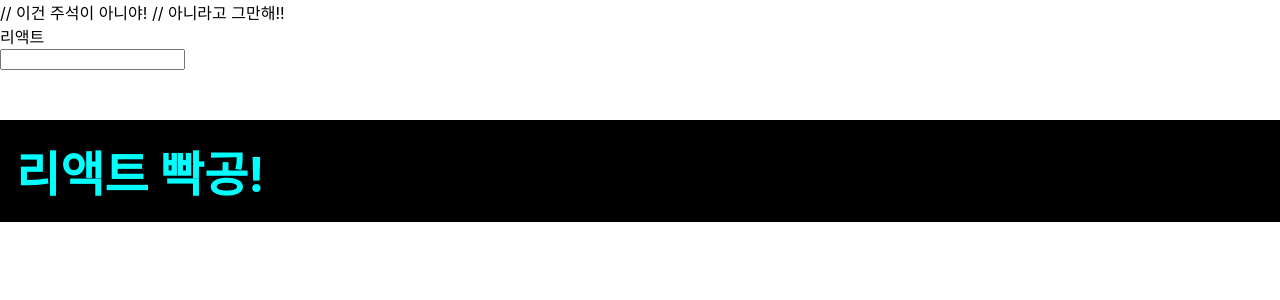
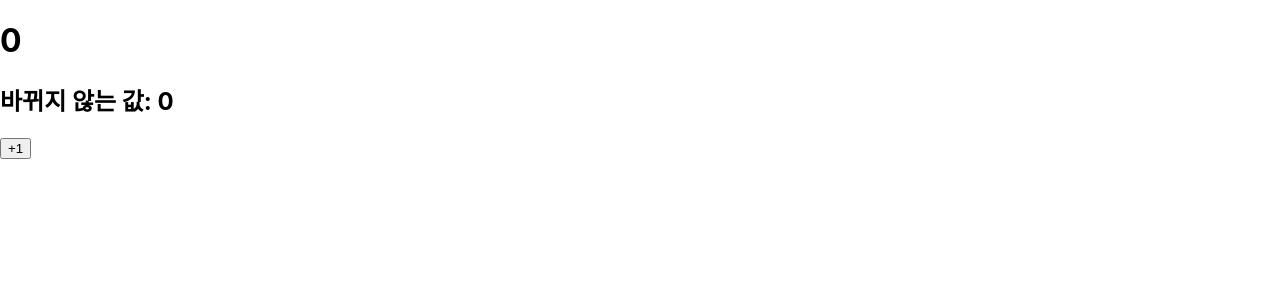
Before and after one commit to Leenamkwon/first-react, a React (Create React App) app: page / in a window 1280 px wide. Shown: the top 300 px of the page. Built offline with nearby package versions, Linux system fonts and the light colour scheme.

Commit message:
Learned: react class

```diff
--- a/public/index.html
+++ b/public/index.html
@@ -29,7 +29,6 @@
   <body>
     <noscript>You need to enable JavaScript to run this app.</noscript>
     <div id="root"></div>
-    <div id="branch"></div>
     <!--
       This HTML file is a template.
       If you open it directly in the browser, you will see an empty page.
--- a/src/App.js
+++ b/src/App.js
@@ -1,17 +1,8 @@
-import React, { Fragment } from 'react';
-// import logo from './logo.svg';
-// import './App.css';
+import React from 'react';
+import Counter from './Counter';
 
 function App() {
-  const name = '리액트';
-  return (
-    <>
-      {/* 주석은 이렇게 작성합니다~~~ */}
-      // 이건 주석이 아니야! // 아니라고 그만해!!
-      <div className="react">{name}</div>
-      <input />
-    </>
-  );
+  return <Counter />;
 }
 
 export default App;
--- /dev/null
+++ b/src/Counter.js
@@ -0,0 +1,27 @@
+import React, { Component } from 'react';
+
+class Counter extends Component {
+  state = {
+    number: 0,
+    fixedNumber: 0,
+  };
+
+  render() {
+    const { number, fixedNumber } = this.state; // state를 조회할 때는 this.state로 조회합니다.
+    return (
+      <div>
+        <h1>{number}</h1>
+        <h2>바뀌지 않는 값: {fixedNumber}</h2>
+        <button
+          onClick={() => {
+            this.setState({ number: number + 1 });
+          }}
+        >
+          +1
+        </button>
+      </div>
+    );
+  }
+}
+
+export default Counter;
--- a/src/IO.js
+++ /dev/null
@@ -1,19 +0,0 @@
-import React, { Fragment } from 'react';
-// import logo from './logo.svg';
-// import './App.css';
-
-function IO() {
-  const name = null;
-  const style = {
-    backgroundColor: 'black',
-    color: 'aqua',
-    fontSize: '48px',
-    fontWeight: 'bold',
-    padding: 16,
-    marginTop: 50,
-  };
-
-  return <div style={style}>{name || '리액트 빡공!'}</div>;
-}
-
-export default IO;
--- a/src/index.js
+++ b/src/index.js
@@ -3,20 +3,12 @@ import ReactDOM from 'react-dom';
 import './index.css';
 import App from './App';
 import * as serviceWorker from './serviceWorker';
-import IO from './IO';
 
 ReactDOM.render(
   <React.StrictMode>
     <App />
   </React.StrictMode>,
-  document.getElementById('root')
-);
-
-ReactDOM.render(
-  <React.StrictMode>
-    <IO />
-  </React.StrictMode>,
-  document.getElementById('branch')
+  document.getElementById('root'),
 );
 
 // If you want your app to work offline and load faster, you can change
```
Also changed, not shown: src/MyComponent.js (added, +26 -0 lines), 1 other file (tests, documents, lock files or other folders).
